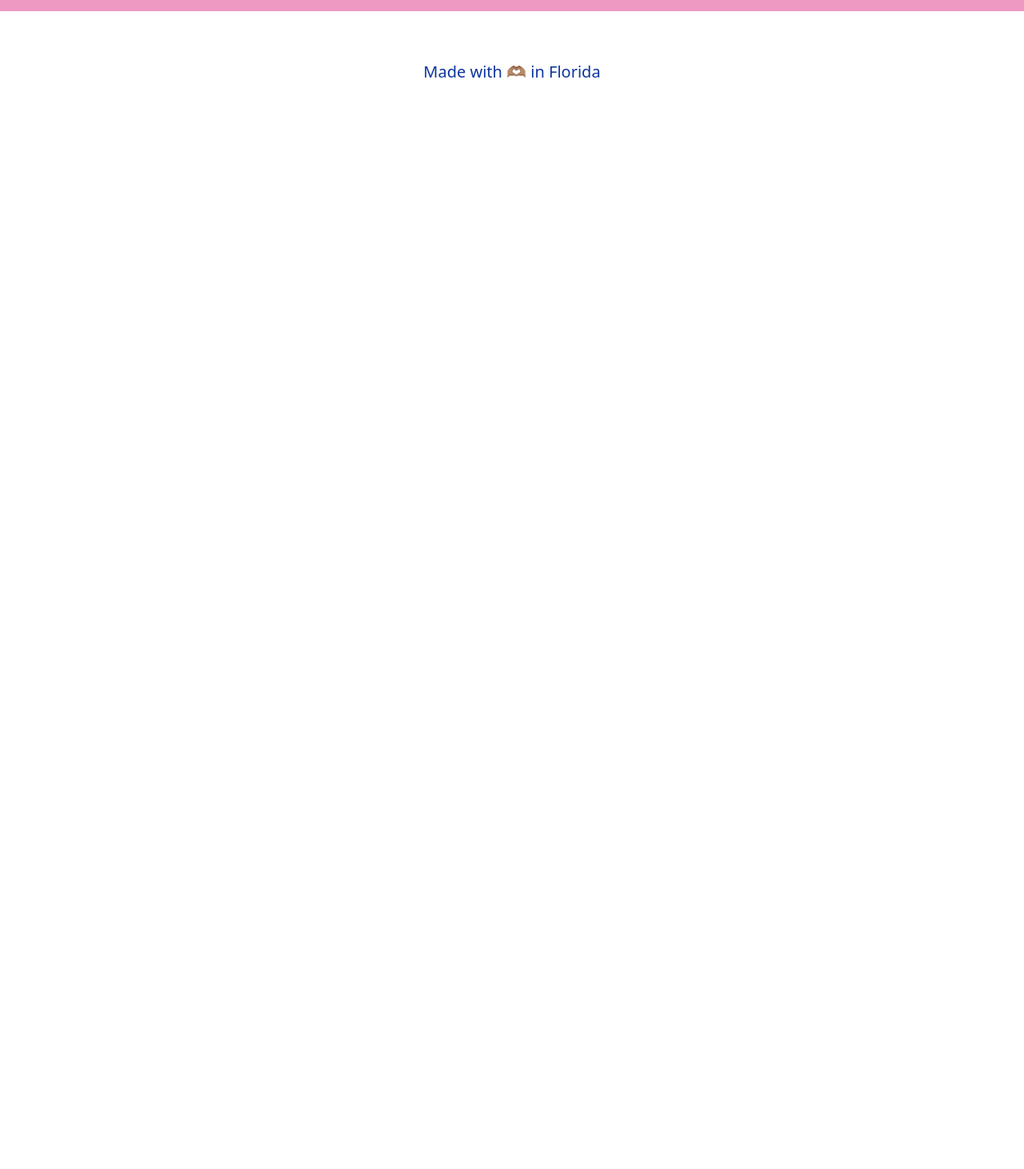
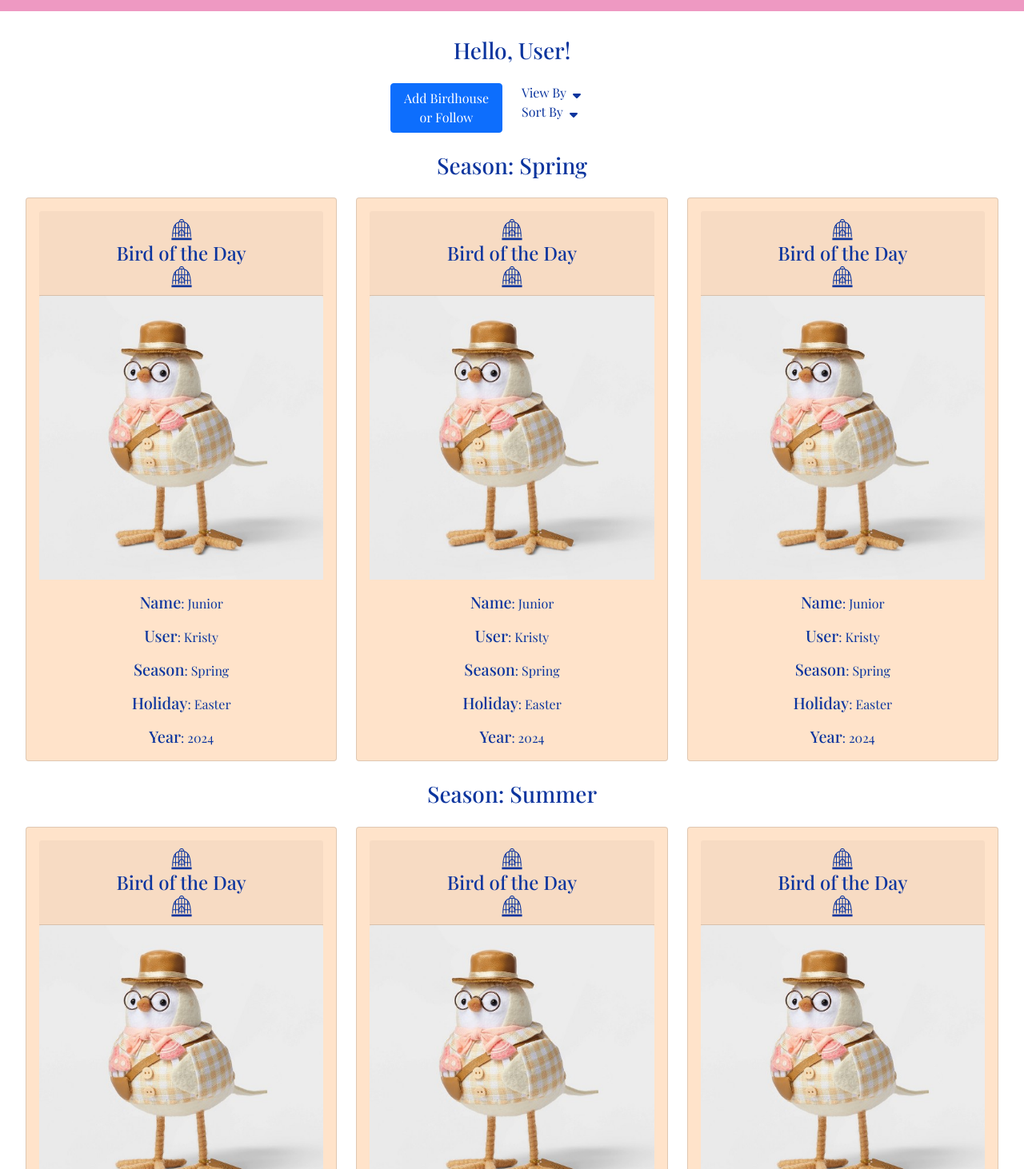
Before and after one commit to kprieto14/Birbs, a React (Vite) app in the folder ClientApp/: page /birdcage-list in a window 1280 px wide. Shown: the part 68-1530 px from the top of the page at 80% size. Before the commit the page ends 800 px from the top, so only its background shows below. Built offline with nearby package versions, Linux system fonts and the light colour scheme; a web font is replaced by a local one.

Commit message:
Finish adding static pages for layout

```diff
--- a/ClientApp/src/App.tsx
+++ b/ClientApp/src/App.tsx
@@ -21,6 +21,7 @@ export function App() {
         <Route path={'/add-bird'} element={<AddBird />}/>
         <Route path={'/login'} element={<SignIn />} />
         <Route path={'/register'} element={<Register />} />
+        {/* <Route path={'/followers'} element={<Follow />} /> */}
       </Routes>
     </main>
 
--- /dev/null
+++ b/ClientApp/src/components/IconCenter.tsx
@@ -0,0 +1,20 @@
+import React from 'react';
+import { FunctionComponent, ReactNode } from 'react';
+
+type iconProps = {
+    reactIcon: ReactNode
+    text: string
+}
+
+const IconCenter: FunctionComponent<iconProps> = ({
+    reactIcon,
+    text
+}) => {
+    return (
+        <div style={{display: "flex", alignItems: "center", gap:"5px"}}>
+            <span>{text}</span> {reactIcon }
+        </div>
+    )
+}
+
+export default IconCenter
--- a/ClientApp/src/index.scss
+++ b/ClientApp/src/index.scss
@@ -84,7 +84,6 @@ footer {
 }
 
 .bird-cage-card {
-  max-width: 60%;
   background-color: #FFE3CA;
 
   img {
@@ -98,16 +97,22 @@ footer {
   background-color: #FFE3CA;
 }
 
-.add-bird {
+.add-bird, .bird-list, .sign-in {
   display: flex;
   justify-content: center;
   align-items: center;
   flex-direction: column;
+  gap: 1.5rem;
 }
 
-.sign-in {
-  display: flex;
-  justify-content: center;
-  align-items: center;
-  flex-direction: column;
+
+.bird-list {
+  padding: 0 2rem;
+
+  .bird-grid {
+  display: grid;
+  grid-template-columns: repeat(3, .75fr);
+  grid-template-rows: repeat(.75fr);
+  gap: 1.5rem;
 }
+}
--- a/ClientApp/src/pages/BirdCageList.tsx
+++ b/ClientApp/src/pages/BirdCageList.tsx
@@ -1,8 +1,40 @@
 import React from "react";
+import { Button, Col, Row } from "react-bootstrap";
+import { Link } from "react-router-dom";
+import IconCenter from "../components/IconCenter";
+import { FaSortDown } from "react-icons/fa6";
+import { BirdCage } from "../components/BirdCage";
 
 export function BirdCageList() {
     return (
-        <>
-        </>
+        <section className="bird-list">
+            <h3>Hello, User!</h3>
+
+            <Row>
+                <Col>
+                    <Link to='/add-bird'><Button>Add Birdhouse or Follow</Button></Link>
+                </Col>
+
+                <Col>
+                    <IconCenter reactIcon={<FaSortDown />} text="View By"/>
+                    <IconCenter reactIcon={<FaSortDown />} text="Sort By"/>
+                </Col>
+            </Row>
+
+            <h3>Season: Spring</h3>
+            <div className="bird-grid">
+                <BirdCage />
+                <BirdCage />
+                <BirdCage />
+            </div>
+
+            <h3>Season: Summer</h3>
+            <div className="bird-grid">
+                <BirdCage />
+                <BirdCage />
+                <BirdCage />
+            </div>
+
+        </section>
     )
 }
--- a/ClientApp/src/pages/SignIn.tsx
+++ b/ClientApp/src/pages/SignIn.tsx
@@ -5,6 +5,7 @@ import { Link } from "react-router-dom";
 export function SignIn() {
     return (
         <section className="sign-in">
+            <h3>Sign In to Your Account</h3>
             <Card className="add-bird-card">
                 <Form>
                     <Form.Group className="" controlId="">
```
